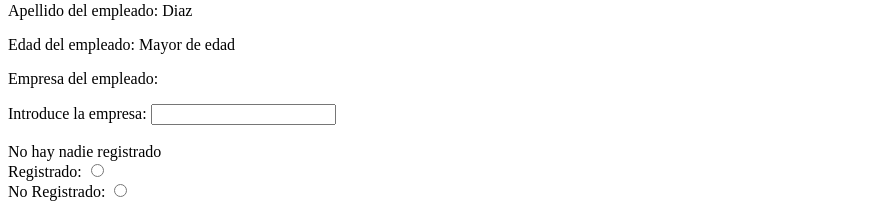
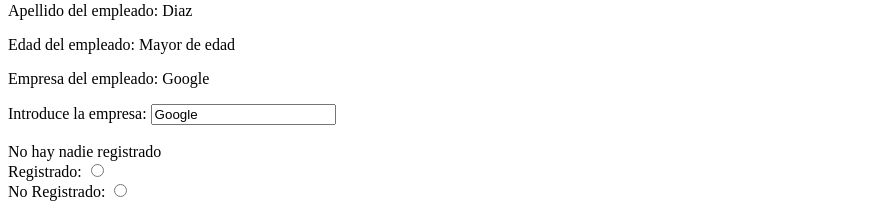
Before and after one commit to daicual/angular_pildoras, an Angular app in the folder pildoras-angular-1/: page / in a window 1280 px wide. Shown: the part 156-359 px from the top of the page, without its empty margins (0-872 px from the left). Built offline with nearby package versions, Linux system fonts and the light colour scheme.

Commit message:
Two way binding 11

```diff
--- a/pildoras-angular-1/src/app/app.module.ts
+++ b/pildoras-angular-1/src/app/app.module.ts
@@ -4,6 +4,7 @@
 import { AppComponent } from './app.component';
 import { EmpleadosComponent } from './empleados/empleados.component';
 import { EmpleadoComponent } from './empleado/empleado.component';
+import { FormsModule } from '@angular/forms';
 
 @NgModule({
   declarations: [
@@ -12,7 +13,8 @@
     EmpleadoComponent
   ],
   imports: [
-    BrowserModule
+    BrowserModule,
+    FormsModule
   ],
   providers: [],
   bootstrap: [AppComponent]
--- a/pildoras-angular-1/src/app/empleado/empleado.component.html
+++ b/pildoras-angular-1/src/app/empleado/empleado.component.html
@@ -1,10 +1,12 @@
 <p>Nombre del empleado: {{nombre}}</p>
 <p>Apellido del empleado: {{apellido}}</p>
 <p>Edad del empleado: {{edad<18 ? "Menor de edad":"Mayor de edad"}}</p>
-<p>Empresa del empleado: {{empresa.value}}</p>
-Introduce la empresa:
+<p>Empresa del empleado: {{empresa}}</p>
+<!--Introduce la empresa:
 
-<input type="text" #empresa (keyup)="0" [disabled]="habilitacionCuadro">
+<input type="text" #empresa (keyup)="0" [disabled]="habilitacionCuadro"> -->
+
+Introduce la empresa: <input type="text" [(ngModel)]="empresa">
 
 <br>
 <br>
--- a/pildoras-angular-1/src/app/empleado/empleado.component.ts
+++ b/pildoras-angular-1/src/app/empleado/empleado.component.ts
@@ -11,7 +11,7 @@
   nombre ="Juan";
   apellido="Diaz";
   edad=18;
-  //empresa="Pildoras informaticas";
+  empresa="Google";
 /**
   getEdad(){
     return this.edad;
@@ -34,4 +34,6 @@
   }
 }
 
+
+
 }
```
